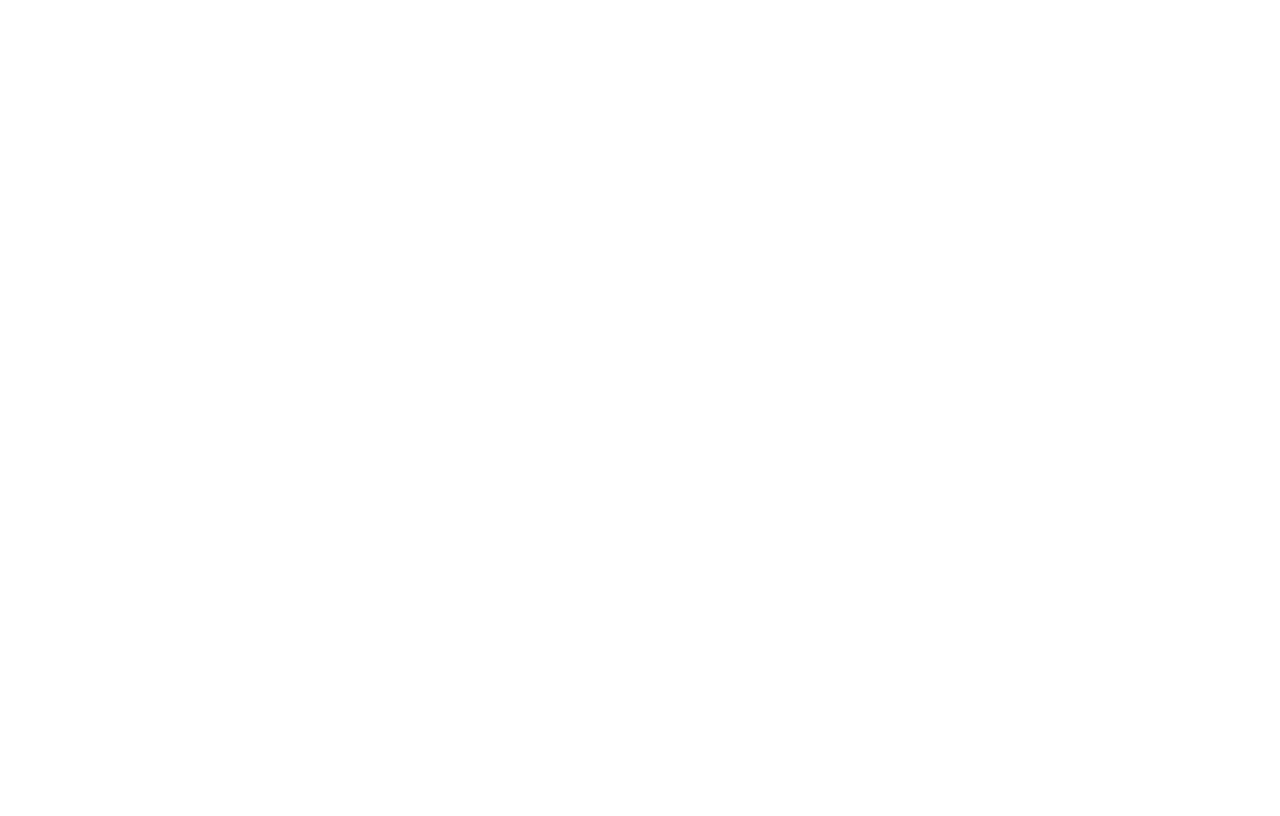
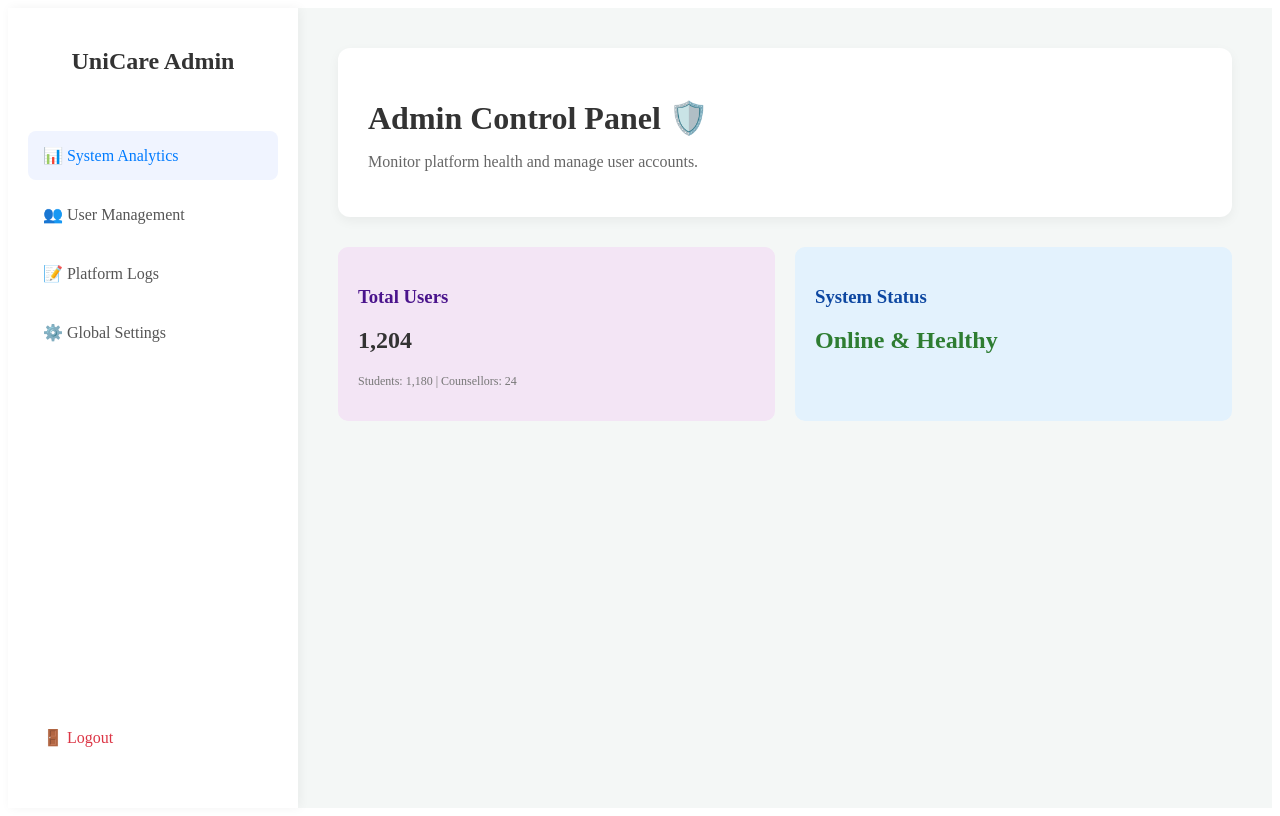
Before and after one commit to it23375314/unicare-counseling-platform, a React app in the folder frontend/: page /admin-dashboard in a window 1280 px wide. Before the commit this address had no page. Built offline with nearby package versions, Linux system fonts and the light colour scheme; the HTML template or start-up script is replaced by a standard one.

Commit message:
Add role-based dashboards and login routing logic

```diff
--- a/frontend/src/App.jsx
+++ b/frontend/src/App.jsx
@@ -5,6 +5,8 @@ import Login from './pages/Login';
 import Register from './pages/Register'; // We added this import!
 import OTPVerification from './pages/OTPVerification'; // <-- We imported it here!
 import StudentDashboard from './pages/StudentDashboard'; // <-- Import it!
+import CounsellorDashboard from './pages/CounsellorDashboard'; // <-- Imported
+import AdminDashboard from './pages/AdminDashboard';           // <-- Imported
 
 function App() {
   return (
@@ -13,7 +15,9 @@ function App() {
         <Route path="/" element={<Login />} />
         <Route path="/register" element={<Register />} /> {/* We added this route! */}
         <Route path="/verify-otp" element={<OTPVerification />} /> {/* <-- We added the route here! */}
-        <Route path="/dashboard" element={<StudentDashboard />} /> {/* <-- Add route! */}
+        <Route path="/student-dashboard" element={<StudentDashboard />} /> {/* <-- Add route! */}
+        <Route path="/counsellor-dashboard" element={<CounsellorDashboard />} /> {/* <-- Added */}
+        <Route path="/admin-dashboard" element={<AdminDashboard />} />           {/* <-- Added */}
       </Routes>
     </Router>
   );
--- /dev/null
+++ b/frontend/src/pages/AdminDashboard.jsx
@@ -0,0 +1,52 @@
+// src/pages/AdminDashboard.jsx
+import React from 'react';
+import { useNavigate } from 'react-router-dom';
+import '../styles/Dashboard.css';
+
+const AdminDashboard = () => {
+  const navigate = useNavigate();
+
+  const handleLogout = () => {
+    navigate('/');
+  };
+
+  return (
+    <div className="dashboard-container">
+      {/* Left Sidebar for Admin */}
+      <div className="sidebar">
+        <h2 style={{ color: '#333' }}>UniCare Admin</h2>
+        <ul>
+          <li style={{ backgroundColor: '#f0f4ff', color: '#007bff' }}>📊 System Analytics</li>
+          <li>👥 User Management</li>
+          <li>📝 Platform Logs</li>
+          <li>⚙️ Global Settings</li>
+        </ul>
+        <ul style={{ flex: 0 }}>
+          <li onClick={handleLogout} style={{ color: '#dc3545' }}>🚪 Logout</li>
+        </ul>
+      </div>
+
+      {/* Main Content Area */}
+      <div className="main-content">
+        <div className="welcome-card">
+          <h1 style={{ color: '#333', marginBottom: '10px' }}>Admin Control Panel 🛡️</h1>
+          <p style={{ color: '#666' }}>Monitor platform health and manage user accounts.</p>
+        </div>
+
+        <div style={{ display: 'flex', gap: '20px' }}>
+            <div style={{ flex: 1, padding: '20px', background: '#f3e5f5', borderRadius: '10px' }}>
+                <h3 style={{ color: '#4a148c' }}>Total Users</h3>
+                <h2 style={{ marginTop: '10px', color: '#333' }}>1,204</h2>
+                <p style={{ color: '#777', fontSize: '12px' }}>Students: 1,180 | Counsellors: 24</p>
+            </div>
+            <div style={{ flex: 1, padding: '20px', background: '#e3f2fd', borderRadius: '10px' }}>
+                <h3 style={{ color: '#0d47a1' }}>System Status</h3>
+                <h2 style={{ marginTop: '10px', color: '#2e7d32' }}>Online & Healthy</h2>
+            </div>
+        </div>
+      </div>
+    </div>
+  );
+};
+
+export default AdminDashboard;
--- /dev/null
+++ b/frontend/src/pages/CounsellorDashboard.jsx
@@ -0,0 +1,51 @@
+// src/pages/CounsellorDashboard.jsx
+import React from 'react';
+import { useNavigate } from 'react-router-dom';
+import '../styles/Dashboard.css'; // Reusing your awesome CSS!
+
+const CounsellorDashboard = () => {
+  const navigate = useNavigate();
+
+  const handleLogout = () => {
+    navigate('/');
+  };
+
+  return (
+    <div className="dashboard-container">
+      {/* Left Sidebar for Counsellor */}
+      <div className="sidebar">
+        <h2>UniCare Pro</h2>
+        <ul>
+          <li style={{ backgroundColor: '#f0f4ff', color: '#007bff' }}>🏠 Overview</li>
+          <li>📅 My Schedule</li>
+          <li>📁 Student Records</li>
+          <li>💬 Messages</li>
+        </ul>
+        <ul style={{ flex: 0 }}>
+          <li onClick={handleLogout} style={{ color: '#dc3545' }}>🚪 Logout</li>
+        </ul>
+      </div>
+
+      {/* Main Content Area */}
+      <div className="main-content">
+        <div className="welcome-card">
+          <h1 style={{ color: '#333', marginBottom: '10px' }}>Welcome back, Counsellor! 🩺</h1>
+          <p style={{ color: '#666' }}>Here is your schedule and student overview for today.</p>
+        </div>
+
+        <div style={{ display: 'flex', gap: '20px' }}>
+            <div style={{ flex: 1, padding: '20px', background: '#e8f5e9', borderRadius: '10px' }}>
+                <h3 style={{ color: '#1b5e20' }}>Today's Appointments</h3>
+                <p style={{ marginTop: '10px', color: '#555' }}>You have 3 sessions scheduled today.</p>
+            </div>
+            <div style={{ flex: 1, padding: '20px', background: '#fff3e0', borderRadius: '10px' }}>
+                <h3 style={{ color: '#e65100' }}>Pending Requests</h3>
+                <p style={{ marginTop: '10px', color: '#555' }}>2 students are requesting a new session.</p>
+            </div>
+        </div>
+      </div>
+    </div>
+  );
+};
+
+export default CounsellorDashboard;
--- a/frontend/src/pages/Login.jsx
+++ b/frontend/src/pages/Login.jsx
@@ -10,8 +10,21 @@ const Login = () => {
 
   const handleLogin = (e) => {
     e.preventDefault();
-    alert(`Testing Login for: ${email}`);
-    // Later, this will navigate to the dashboard!
+
+    // Developer Trick: Route based on the email entered!
+    if (email === 'admin@uni.edu') {
+      alert('Welcome Admin! Routing to control panel...');
+      navigate('/admin-dashboard');
+    }
+    else if (email === 'counsellor@uni.edu') {
+      alert('Welcome Counsellor! Routing to your schedule...');
+      navigate('/counsellor-dashboard');
+    }
+    else {
+      // If it is any other email, assume it is a student
+      alert('Welcome Student! Routing to your dashboard...');
+      navigate('/student-dashboard');
+    }
   };
 
   return (
```
